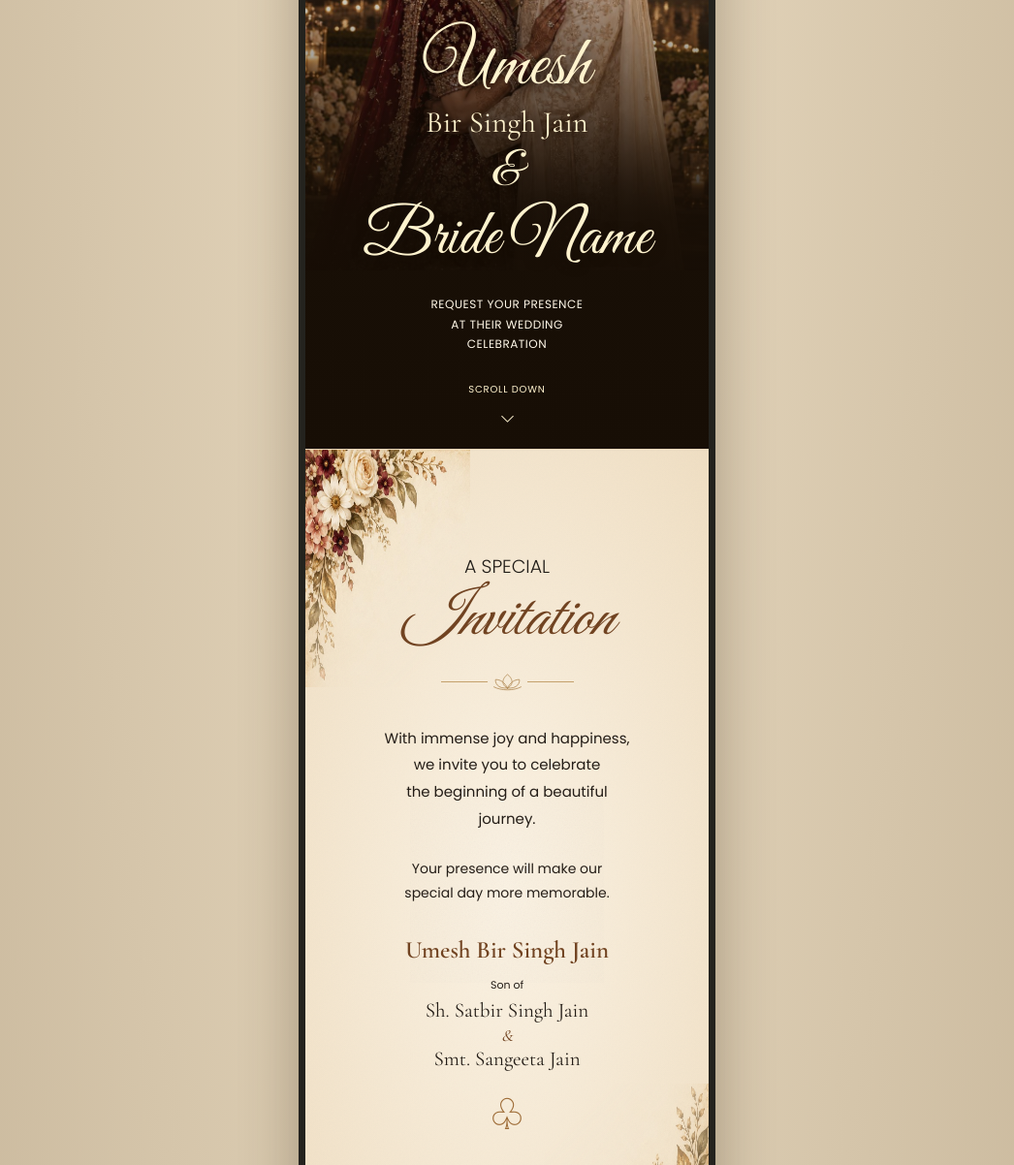
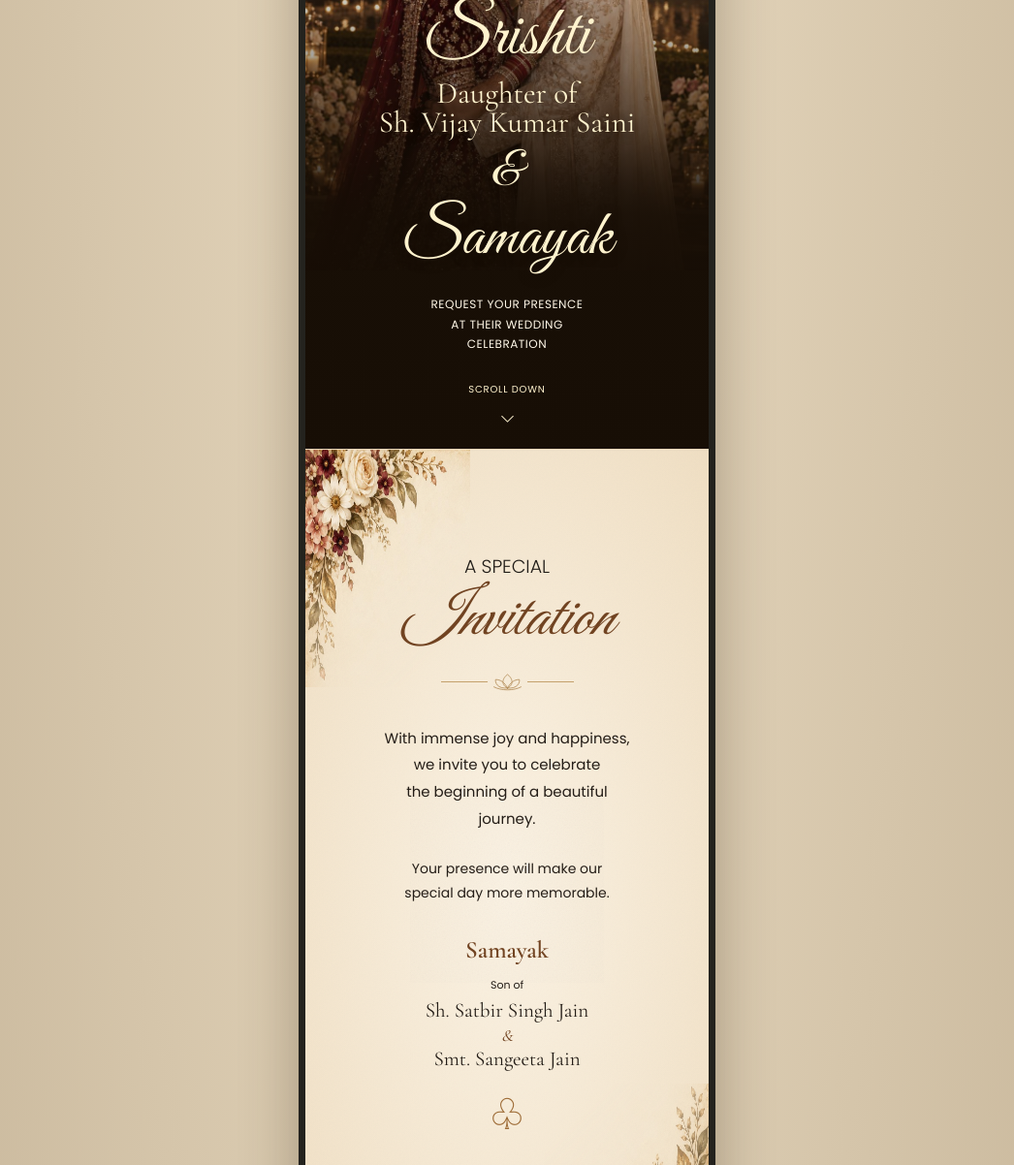
Before and after one commit to rj31portfolio/weding-invitation, a plain HTML site: page index.html in a window 1280 px wide. Shown: the part 429-1631 px from the top of the page at 97% size, without its empty margins (117-1163 px from the left). Drawn offline with nearby package versions, Linux system fonts and the light colour scheme.

Commit message:
update name

```diff
--- a/index.html
+++ b/index.html
@@ -76,8 +76,8 @@
           </svg></div>
       </div>
       <div class="hero-bottom">
-        <h1 id="couple-name"><span class="groom-first">Umesh</span><span class="groom-family">Bir Singh Jain</span><span
-            class="ampersand">&</span><span class="bride-name" data-bride>Bride Name</span></h1>
+        <h1 id="couple-name"><span class="groom-first">Srishti</span><span class="groom-family">Daughter of <br>Sh. Vijay Kumar Saini</span><span
+            class="ampersand">&</span><span class="bride-name" data-bride>Samayak</span></h1>
         <p class="hero-request">Request your presence<br>at their wedding<br>celebration</p><a class="scroll-cue"
           href="#our-invitation"><span>SCROLL DOWN</span><span class="down-chevron"></span></a>
       </div>
@@ -94,7 +94,7 @@
           beautiful<br>journey.</p>
         <p class="message-extra">Your presence will make our<br>special day more memorable.</p>
         <div class="family">
-          <h3>Umesh Bir Singh Jain</h3><span class="son-of">Son of</span>
+          <h3>Samayak</h3><span class="son-of">Son of</span>
           <p>Sh. Satbir Singh Jain<br><span class="family-amp">&</span><br>Smt. Sangeeta Jain</p>
         </div>
         <div class="small-diamond">♧</div>
@@ -252,7 +252,7 @@
         <p>Your Presence,<br>Blessings and Love<br>Mean The World To Us</p>
         <div class="heart-divider">♥</div><span class="see-you">See You Soon</span>
         <div class="ornament"><svg>
-            <use href="#lotus" />
+            <use href="#lotus"/>
           </svg></div>
       </div>
       <p class="footer-credit">Made With <span>♥</span> For Our Special Day</p><button class="edit-details"
--- a/js/script.js
+++ b/js/script.js
@@ -1,5 +1,5 @@
 /* Customize these two values before publishing. No private details are required. */
-const INVITATION_CONFIG = Object.freeze({ brideName: 'Bride Name', whatsappNumber: '' });
+const INVITATION_CONFIG = Object.freeze({ brideName: 'Samayak', whatsappNumber: '' });
 const $ = (selector) => document.querySelector(selector);
 const storage = { get(key) { try { return localStorage.getItem(key); } catch { return null; } }, set(key, value) { try { localStorage.setItem(key, value); } catch { /* Private browsing: keep this session usable. */ } } };
 let brideName = storage.get('wedding-bride') || INVITATION_CONFIG.brideName;
```
